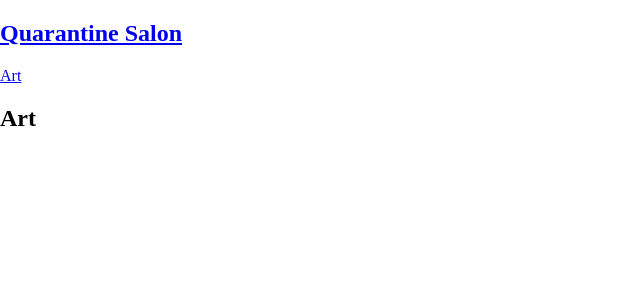
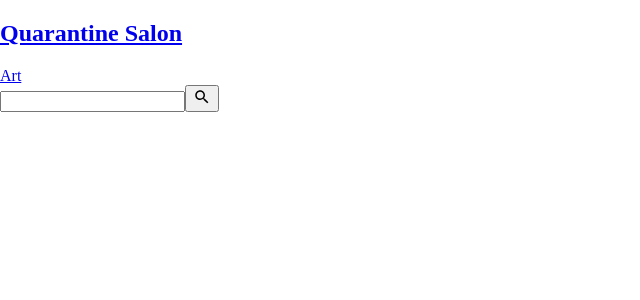
Before and after one commit to NickHimmel/quarantine-salon, a React (Create React App) app: page /#/art in a window 1280 px wide. Shown: the top 300 px of the page, without its empty margins (0-640 px from the left). Built offline with nearby package versions, Linux system fonts and the light colour scheme.

Commit message:
Build out Art component with state and search bar

```diff
--- a/src/components/Art.js
+++ b/src/components/Art.js
@@ -1,7 +1,33 @@
+import React, { useState } from "react";
+
+const SearchBar = () => {
+    const [search, setSearch] = useState("");
+
+    const handleSubmit = (e) => {
+        e.preventDefault();
+        alert(`Searching for ${search}`);
+    }
+
+    return (
+        <div>
+            <form onSubmit={handleSubmit}>
+                <input
+                    type="search"
+                    aria-label="Search for art"
+                    onChange={e => setSearch(e.target.value)}
+                />
+                <button type="submit">
+                    <svg xmlns="http://www.w3.org/2000/svg" viewBox="0 0 24 24" fill="black" width="18px" height="18px"><path d="M0 0h24v24H0z" fill="none"/><path d="M15.5 14h-.79l-.28-.27C15.41 12.59 16 11.11 16 9.5 16 5.91 13.09 3 9.5 3S3 5.91 3 9.5 5.91 16 9.5 16c1.61 0 3.09-.59 4.23-1.57l.27.28v.79l5 4.99L20.49 19l-4.99-5zm-6 0C7.01 14 5 11.99 5 9.5S7.01 5 9.5 5 14 7.01 14 9.5 11.99 14 9.5 14z"/></svg>
+                </button>
+            </form>
+        </div>
+    )
+}
+
 function Art() {
     return (
         <nav>
-            <h1>Art</h1>
+            <SearchBar />
         </nav>
     );
   }
```
Also changed, not shown: 1 other file (tests, documents, lock files or other folders).
